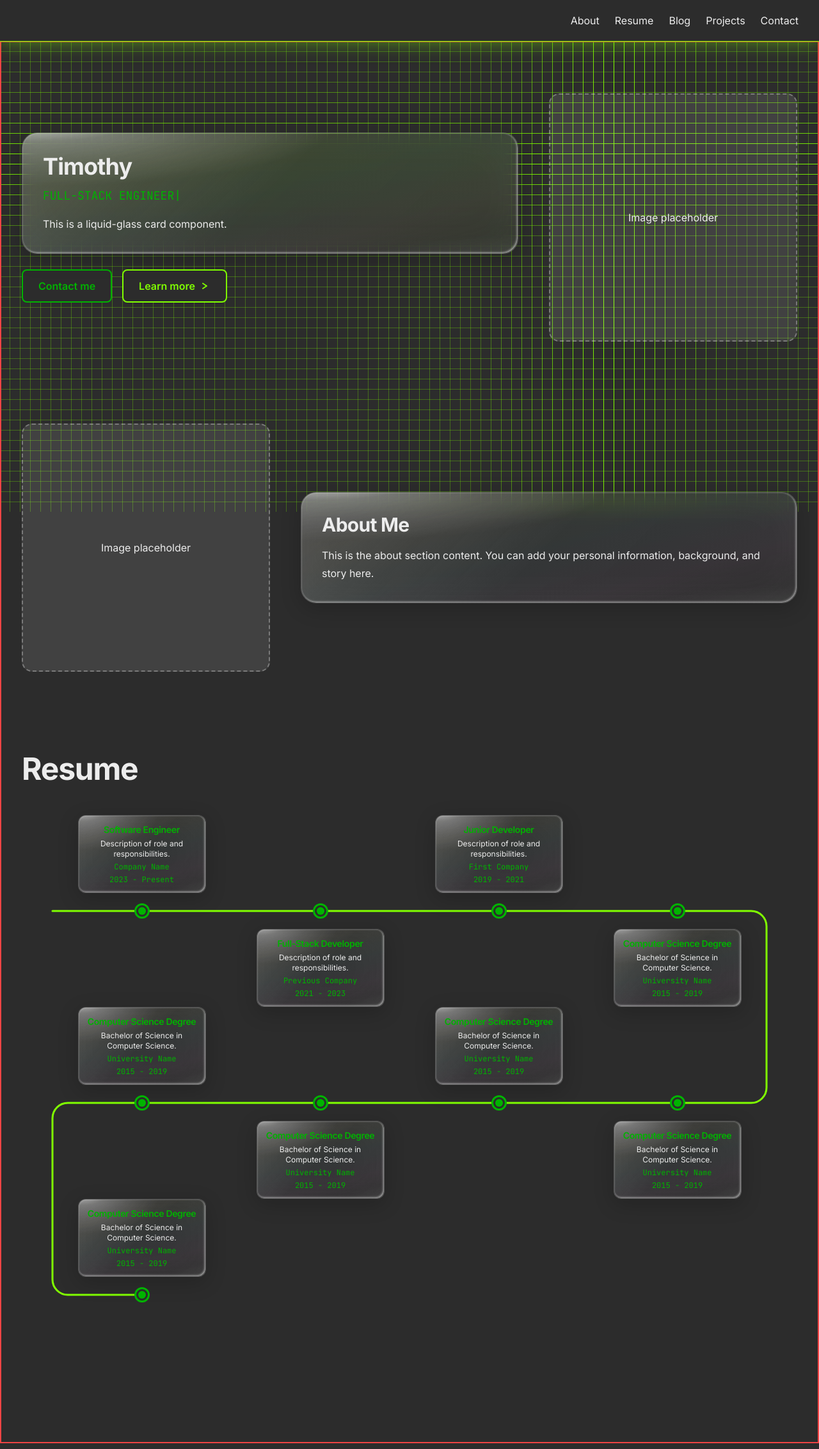
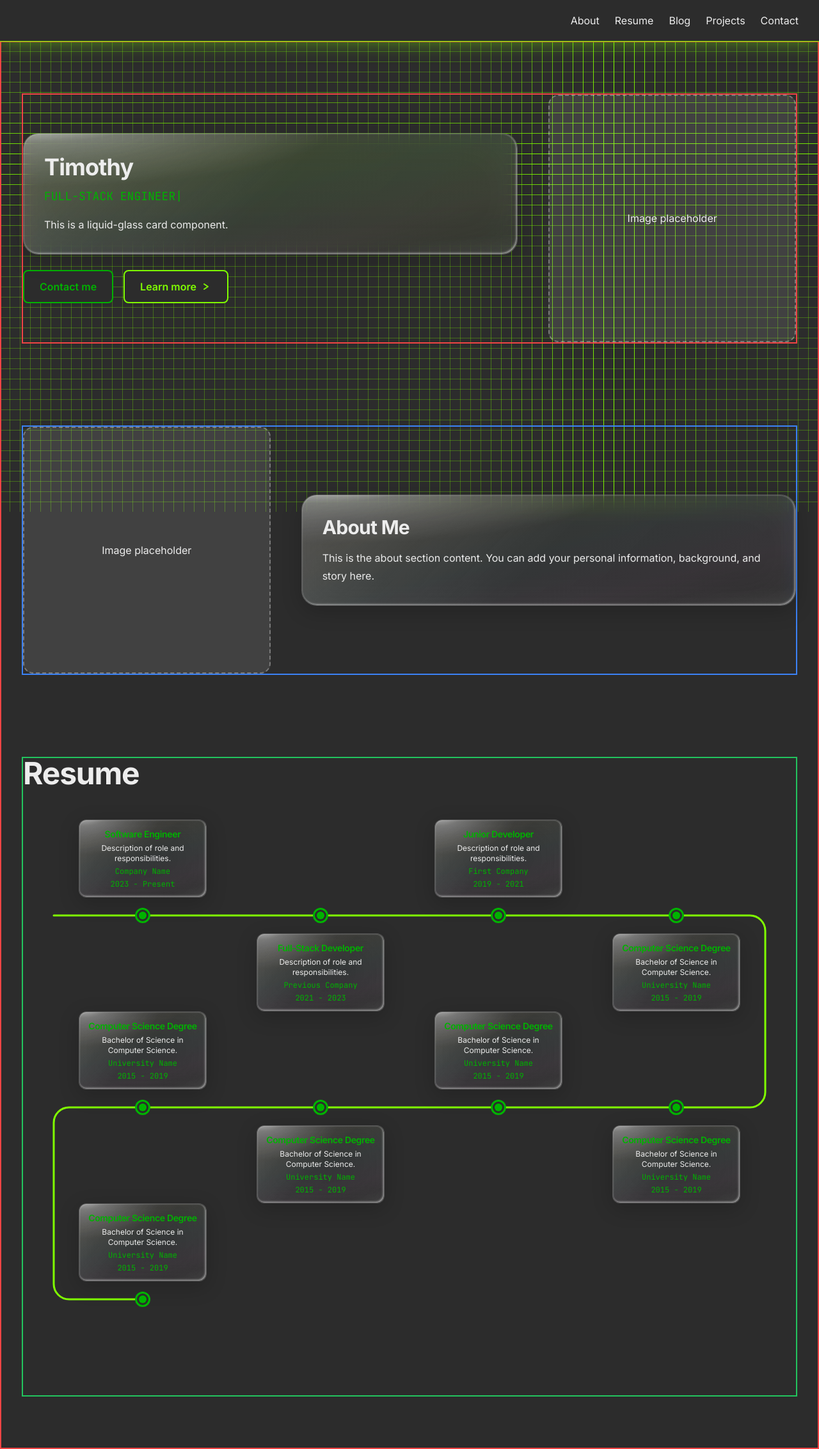
Before and after one commit to timtheteh/Personal-Website, a Next.js app: page / in a window 1280 px wide. Shown: the whole page at 64% size. Built offline with nearby package versions, Linux system fonts and the light colour scheme.

Commit message:
about section and redirect changes

```diff
--- a/app/page.tsx
+++ b/app/page.tsx
@@ -74,7 +74,7 @@ export default function Home() {
   return (
     <main className="min-h-screen px-4 tablet:px-6 desktop:px-8 py-12 tablet:py-16 desktop:py-20">
       {/* Hero Section */}
-      <section className="flex flex-col desktop:flex-row desktop:justify-between gap-8 desktop:gap-12 items-center">
+      <section className="border-2 border-red-500 scroll-mt-20 tablet:scroll-mt-[88px] flex flex-col desktop:flex-row desktop:justify-between gap-8 desktop:gap-12 items-center">
         {/* Column 1: Card - 60% on desktop */}
         <div className="w-full desktop:w-[80%]">
           <Card className="p-8">
@@ -109,7 +109,7 @@ export default function Home() {
       </section>
 
       {/* About Section */}
-      <section id="about" className="mt-20 tablet:mt-24 desktop:mt-32">
+      <section id="about" className="border-2 border-blue-500 scroll-mt-20 tablet:scroll-mt-[88px] mt-20 tablet:mt-24 desktop:mt-32">
         <div className="flex flex-col desktop:flex-row desktop:justify-between gap-8 desktop:gap-12 items-center">
           {/* Column 1: Image (placeholder) - Desktop first, Mobile/Tablet second */}
           <div className="w-full desktop:w-[40%] flex items-center justify-center order-2 desktop:order-1">
@@ -131,7 +131,7 @@ export default function Home() {
       </section>
 
       {/* Resume Section */}
-      <section id="resume" className="mt-20 tablet:mt-24 desktop:mt-32">
+      <section id="resume" className="border-2 border-green-500 scroll-mt-20 tablet:scroll-mt-[88px] mt-20 tablet:mt-24 desktop:mt-32">
         <h2 className="text-5xl font-bold mb-8 tablet:mb-12">Resume</h2>
         <Timeline items={resumeItems} />
       </section>
--- a/components/TopBar.tsx
+++ b/components/TopBar.tsx
@@ -22,14 +22,16 @@ export default function TopBar() {
     if (targetElement) {
       // Get the top bar height (64px for tablet/desktop, 56px for mobile)
       const topBarHeight = window.innerWidth >= 768 ? 64 : 56;
+      // Additional margin for spacing (24px)
+      const additionalMargin = 24;
 
       // Calculate the position to scroll to
       const elementPosition = targetElement.getBoundingClientRect().top;
-      const offsetPosition = elementPosition + window.pageYOffset - topBarHeight;
+      const offsetPosition = elementPosition + window.pageYOffset - topBarHeight - additionalMargin;
 
       // Smooth scroll to the position
       window.scrollTo({
-        top: offsetPosition,
+        top: Math.max(0, offsetPosition), // Ensure we don't scroll to negative position
         behavior: 'smooth'
       });
     }
```
